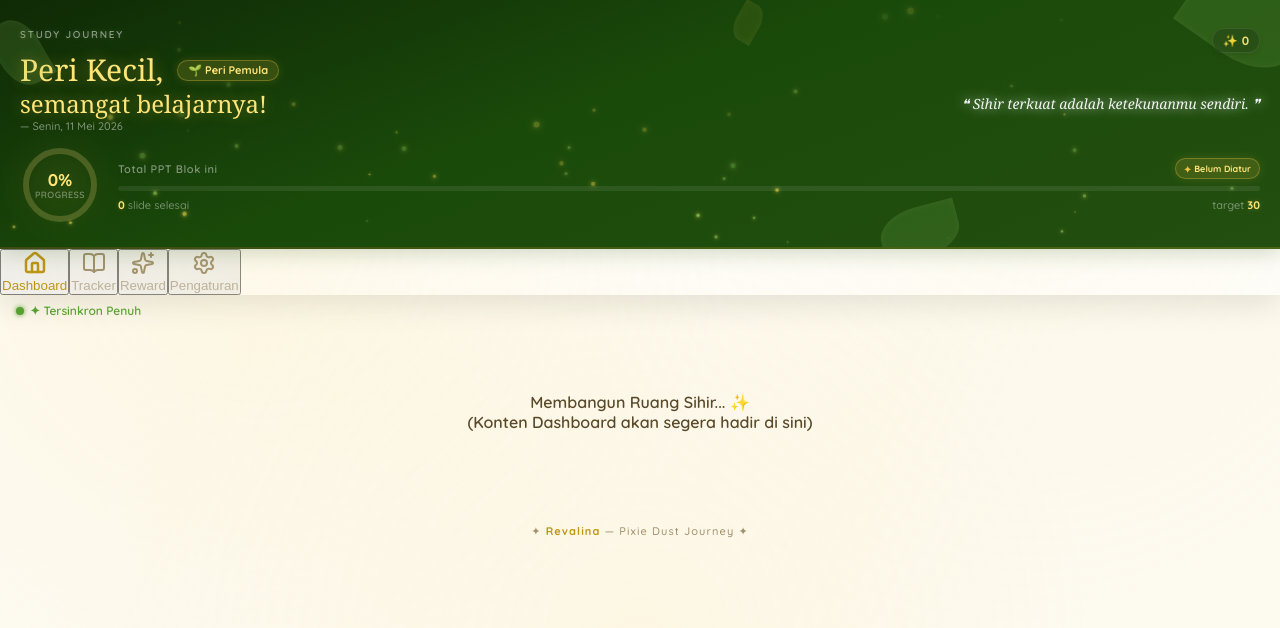
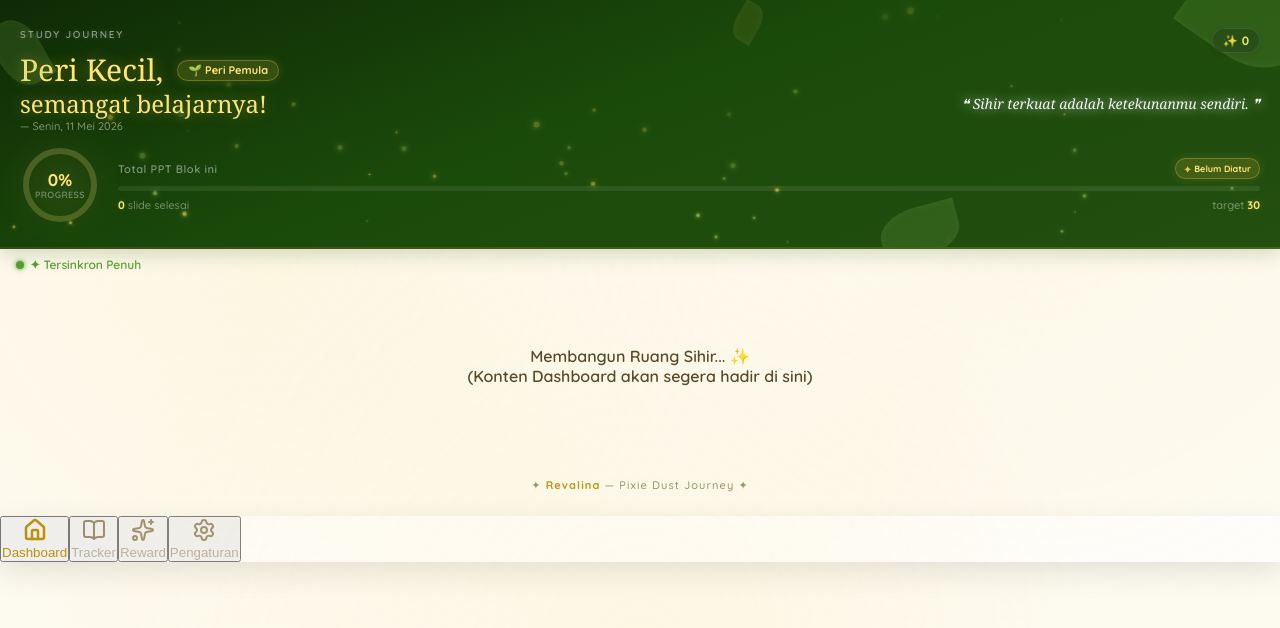
Before and after one commit to njbmaliangkay30/RevalinaStudyJournal, a React (Vite) app: page / in a window 1280 px wide. Shown: the top 628 px of the page. Built offline with nearby package versions, Linux system fonts and the light colour scheme; a web font is replaced by a local one.

Commit message:
Update App.tsx

```diff
--- a/src/App.tsx
+++ b/src/App.tsx
@@ -16,14 +16,22 @@ function App() {
       <div id="dim-overlay"></div>
 
       <Header />
-      <TabBar />
+
+      {/*
+        Kita memindahkan TabBar ke bagian bawah kode agar secara struktur
+        masuk akal, meskipun posisi visualnya diatur oleh CSS 'fixed'
+      */}
 
       <div className="sync-bar ok">
         <div className="sync-dot"></div>
         <span>✦ Tersinkron Penuh</span>
       </div>
 
-      <div className="main">
+      {/*
+        PENTING: Tambahkan pb-28 (padding-bottom) di className main ini
+        agar konten tidak tertutup oleh TabBar yang melayang di bawah
+      */}
+      <div className="main pb-28">
         <div className="pages-wrapper">
           <div className="page active" style={{ position: 'relative', opacity: 1, transform: 'translateX(0)' }}>
             <div style={{ textAlign: 'center', padding: '50px', color: 'var(--text-mid)', fontWeight: 600 }}>
@@ -34,9 +42,12 @@ function App() {
         </div>
       </div>
 
-      <div className="fairy-footer">
+      <div className="fairy-footer pb-6">
         ✦ <span>Revalina</span> — Pixie Dust Journey ✦
       </div>
+
+      {/* TabBar diletakkan di paling bawah */}
+      <TabBar />
     </>
   );
 }
```
